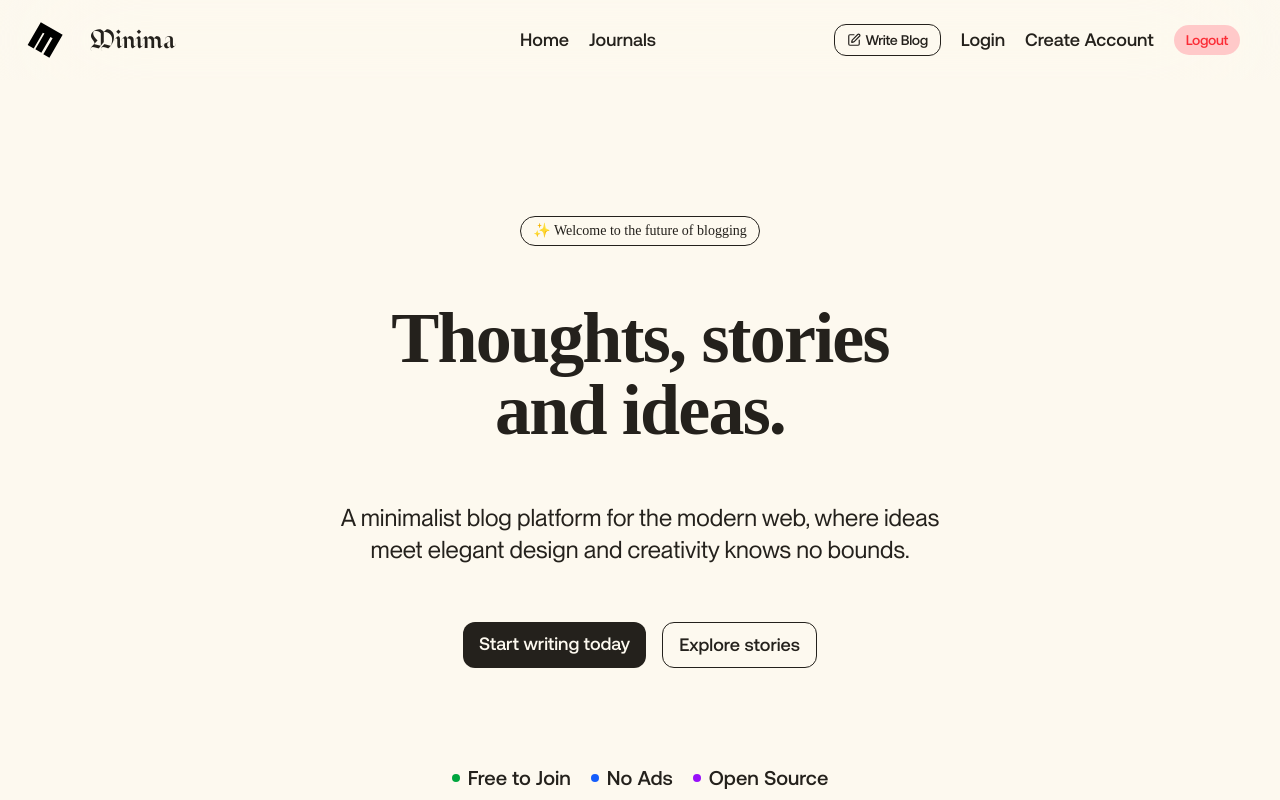
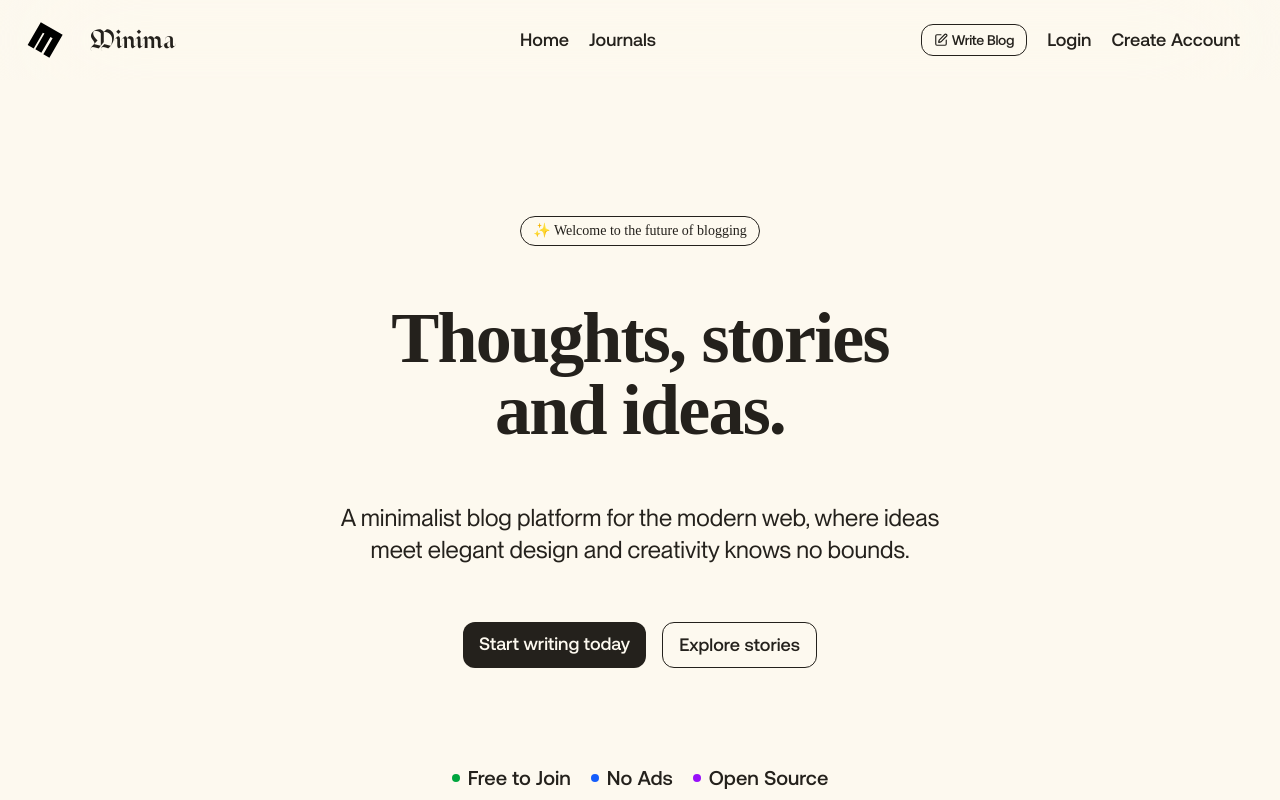
Before and after one commit to MAhmad25/Minima-Blog-FullStack-Application, a React (Vite) app: page / in a window 1280 px wide. Shown: the top 800 px of the page. Built offline with nearby package versions, Linux system fonts and the light colour scheme; no server answers; a web font is replaced by a local one.

Commit message:
feat: refactor component imports to use index file; update Nav component to conditionally render Logout button based on auth status

```diff
--- a/src/Routes/AppRoute.jsx
+++ b/src/Routes/AppRoute.jsx
@@ -2,8 +2,8 @@ import { Route, Routes, useLocation } from "react-router-dom";
 import Login from "../pages/Login";
 import Signup from "../pages/Signup";
 import Home from "../pages/Home";
-import Nav from "../components/Nav";
-import Footer from "../components/Footer";
+import { Nav } from "../components/index";
+import { Footer } from "../components/index";
 import Posts from "../pages/Posts";
 import ViewPost from "../pages/ViewPost";
 import { useLayoutEffect } from "react";
--- a/src/components/Nav.jsx
+++ b/src/components/Nav.jsx
@@ -2,7 +2,9 @@ import { Link } from "react-router-dom";
 import { LuSquarePen } from "react-icons/lu";
 import { HiOutlineMenu } from "react-icons/hi";
 import Logout from "./Button/Logout";
+import { useSelector } from "react-redux";
 const Nav = () => {
+      const status = useSelector((state) => state.auth.status);
       return (
             <nav className="max-w-full sticky top-0 left-0 flex z-20 backdrop-blur-3xl shadow-wht justify-between md:items-center text-[var(--color-bl)]  font-primary-text h-20 md:h-20">
                   {/* Logo Section */}
@@ -29,7 +31,7 @@ const Nav = () => {
                               <div className="flex text-lg  items-center gap-5">
                                     <Link to="/login">Login</Link>
                                     <Link to="/create-account ">Create Account</Link>
-                                    <Logout />
+                                    {status && <Logout />}
                               </div>
                         </section>
                   </section>
--- a/src/components/index.js
+++ b/src/components/index.js
@@ -2,9 +2,4 @@ import Footer from "./Footer";
 import Nav from "./Nav";
 import Post from "./Post";
 import Container from "./container/Container";
-export default {
-      Footer,
-      Nav,
-      Post,
-      Container,
-};
+export { Footer, Nav, Post, Container };
--- a/src/pages/Home.jsx
+++ b/src/pages/Home.jsx
@@ -2,9 +2,8 @@ import { Link } from "react-router-dom";
 import { FaArrowTrendUp } from "react-icons/fa6";
 import { GoPeople } from "react-icons/go";
 import { PiBookOpen } from "react-icons/pi";
-import Post from "../components/Post";
+import { Post } from "../components/index.js";
 import { BsArrowRightShort } from "react-icons/bs";
-
 const Home = () => {
       return (
             <section className="w-full min-h-svh px-5 font-primary-text  text-[var(--color-bl)] bg-[var(--color-wht)]  flex flex-col pt-34  gap-14  items-center">
--- a/src/pages/Posts.jsx
+++ b/src/pages/Posts.jsx
@@ -1,6 +1,5 @@
 import { Link } from "react-router-dom";
-import Post from "../components/Post";
-
+import { Post } from "../components/index";
 const Posts = () => {
       return (
             <section className="w-full space-y-16 px-5 min-h-screen py-10 font-primary-text  text-[var(--color-bl)] bg-[var(--color-wht)]">
--- a/src/pages/ViewPost.jsx
+++ b/src/pages/ViewPost.jsx
@@ -1,6 +1,6 @@
 import { Link } from "react-router-dom";
 import { IoIosArrowRoundBack } from "react-icons/io";
-import Post from "../components/Post";
+import { Post } from "../components/index";
 
 const ViewPost = () => {
       return (
```
